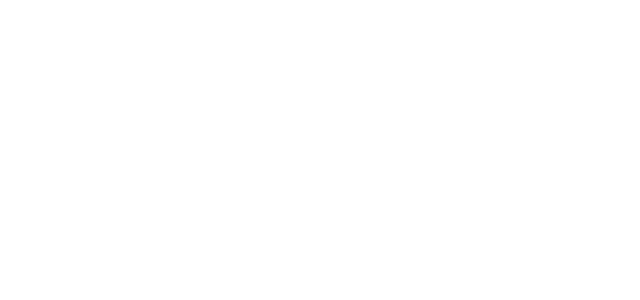
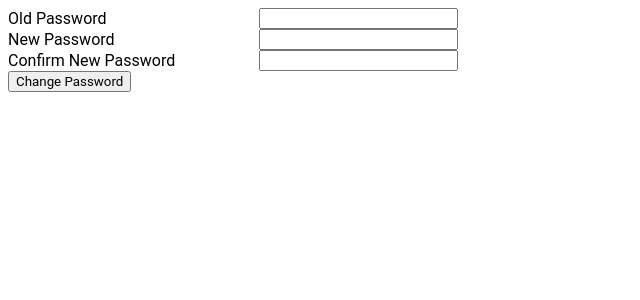
Before and after one commit to durva-zignuts/react-assignment, a React (Create React App) app: page /changepassword in a window 1280 px wide. Before the commit this address had no page. Shown: the top 300 px of the page, without its empty margins (0-640 px from the left). Built offline with nearby package versions, Linux system fonts and the light colour scheme; the HTML template or start-up script is replaced by a standard one.

Commit message:
Change password page added

```diff
--- a/src/App.js
+++ b/src/App.js
@@ -8,6 +8,7 @@
 import { AuthProvider } from "./utils/auth"
 import RequireAuth from "./components/RequireAuth"
 import SingleProduct from "./pages/SingleProduct"
+import { ChangePassword } from "./pages/ChangePassword"
 
 function App() {
   return (
@@ -42,6 +43,7 @@
                 </RequireAuth>
               }
             />
+            <Route path="/changepassword" element={<ChangePassword />} />
           </Routes>
         </Router>
       </div>
--- /dev/null
+++ b/src/pages/ChangePassword.js
@@ -0,0 +1,90 @@
+import React from "react"
+import * as yup from "yup"
+import { useForm } from "react-hook-form"
+import { yupResolver } from "@hookform/resolvers/yup"
+import "./Signup.css"
+
+export const ChangePassword = () => {
+  let regex =
+    /^.*(?=.{8,})((?=.*[!@#$%^&*()\-_=+{};:,<.>]){1})(?=.*\d)((?=.*[a-z]){1})((?=.*[A-Z]){1}).*$/
+  const schema = yup.object().shape({
+    oldPassword: yup
+      .string()
+      .required()
+      .matches(
+        regex,
+        "Password must contain at least 8 characters, one uppercase, one number and one special case character"
+      ),
+    newPassword: yup
+      .string()
+      .required()
+      .matches(
+        regex,
+        "Password must contain at least 8 characters, one uppercase, one number and one special case character"
+      )
+      .notOneOf(
+        [yup.ref("oldPassword")],
+        "Password should not be same as the old password"
+      ),
+    confirmNewPassword: yup
+      .string()
+      .oneOf([yup.ref("newPassword")], "New passwords doesn't match ")
+      .required(),
+  })
+
+  const {
+    register,
+    formState: { errors },
+    handleSubmit,
+  } = useForm({ resolver: yupResolver(schema) })
+
+  const onSubmit = (submittedData) => {
+    console.log(submittedData)
+    console.log(errors)
+  }
+  return (
+    <div>
+      <form onSubmit={handleSubmit(onSubmit)}>
+        <div className="input-div">
+          <label htmlFor="oldPassword">Old Password</label>
+          <input
+            type="password"
+            name="oldPassword"
+            id="oldPassword"
+            {...register("oldPassword")}
+          />
+        </div>
+        {errors.oldPassword && (
+          <h4 className="error">{errors.oldPassword.message}</h4>
+        )}
+        <div className="input-div">
+          <label htmlFor="newPassword">New Password</label>
+          <input
+            type="password"
+            name="newPassword"
+            id="newPassword"
+            {...register("newPassword")}
+          />
+        </div>
+        {errors.newPassword && (
+          <h4 className="error">{errors.newPassword.message}</h4>
+        )}
+        <div className="input-div">
+          <label htmlFor="confirmNewPassword">Confirm New Password</label>
+          <input
+            type="password"
+            name="confirmNewPassword"
+            id="confirmNewPassword"
+            {...register("confirmNewPassword")}
+          />
+        </div>
+        {errors.confirmNewPassword && (
+          <h4 className="error">{errors.confirmNewPassword.message}</h4>
+        )}
+        <div className="submit">
+          <button type="submit">Change Password</button>
+        </div>
+      </form>
+    </div>
+  )
+}
--- a/src/pages/Profile.js
+++ b/src/pages/Profile.js
@@ -145,7 +145,7 @@
         <div>
           <button type="submit">Save</button>
           {console.log("errors : ", errors)}
-          <Link to="/">Reset Password</Link>
+          <Link to="/changepassword">Reset Password</Link>
         </div>
       </form>
     </div>
```
